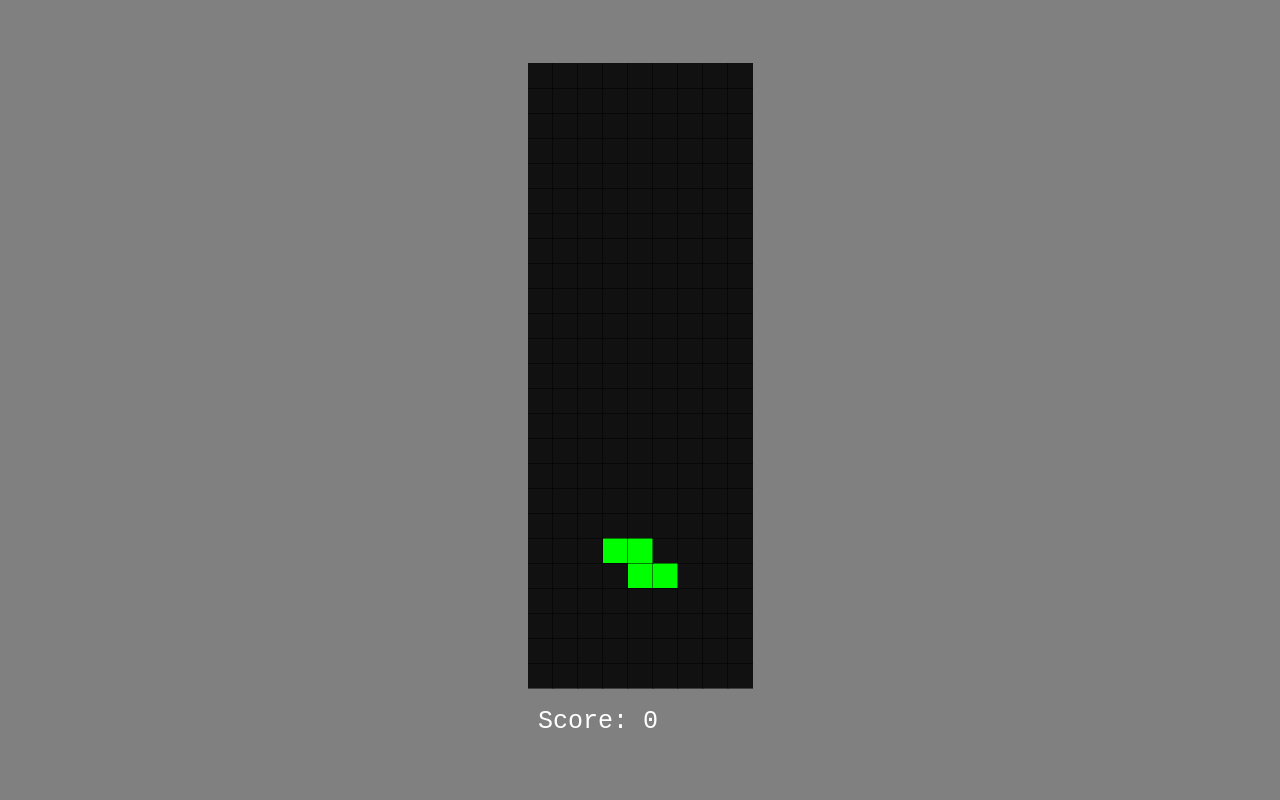
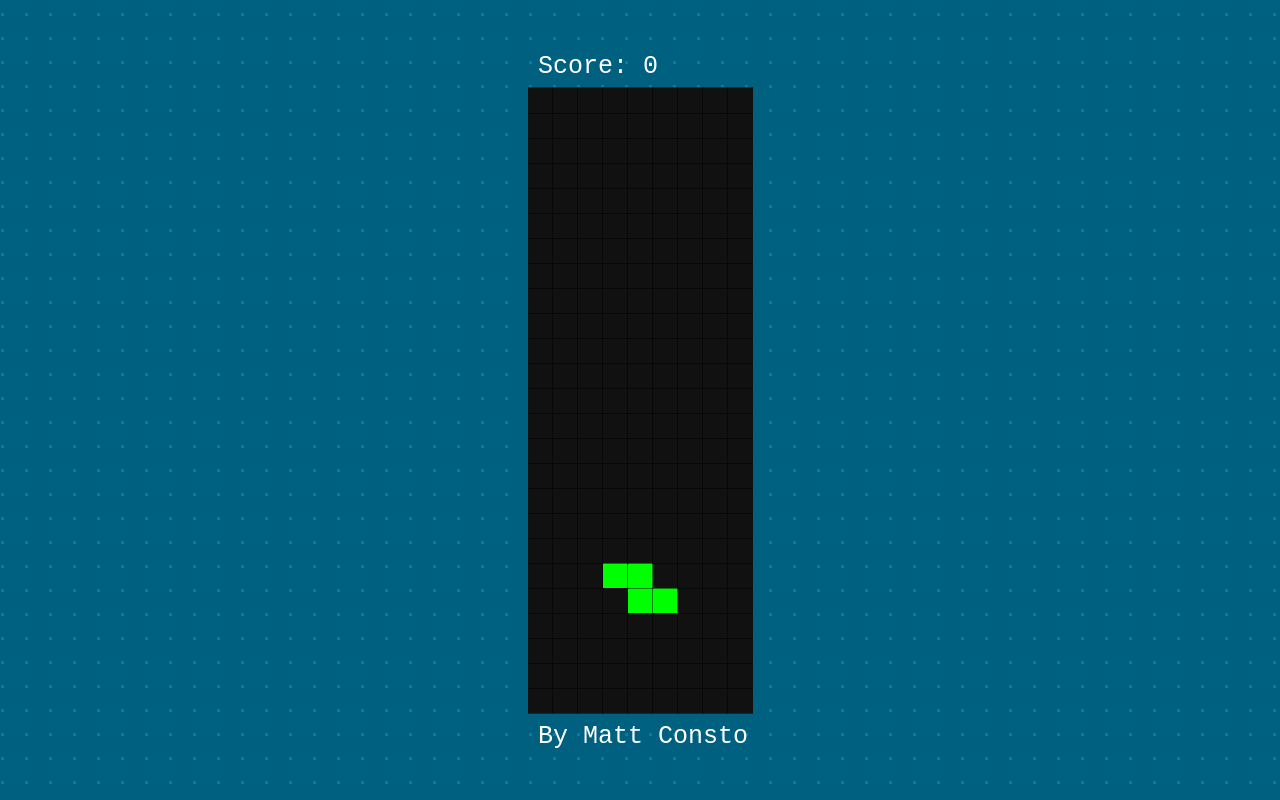
Before and after one commit to mattconsto/tetris, a plain HTML site: page index.html in a window 1280 px wide. Drawn offline with Linux system fonts and the light colour scheme.

Commit message:
Add files via upload

```diff
--- a/index.html
+++ b/index.html
@@ -3,7 +3,12 @@
 	<head>
 		<title>Tetris</title>
 		<style>
-			body {background: grey;}
+			body {
+				background: linear-gradient(90deg, #006080 1.325rem, transparent 1%) center,
+				            linear-gradient(#006080 1.325rem, transparent 1%) center,
+				            #007ea8;
+				background-size: 1.5rem 1.5rem;
+			}
 			#canvas {
 				position: absolute;
 				margin: auto;
@@ -72,7 +77,7 @@
 			var canvas = document.getElementById("canvas");
 			canvas.context = canvas.getContext("2d");
 			canvas.width = dimensions.width * dimensions.scale;
-			canvas.height = dimensions.height * dimensions.scale + 50;
+			canvas.height = dimensions.height * dimensions.scale + 80;
 
 			newshape();
 
@@ -184,14 +189,15 @@
 				for(var y = 0; y < dimensions.height; y++) {
 					for(var x = 0; x < dimensions.width; x++) {
 						canvas.context.fillStyle = pallete[(alive[y][x] != 0 ? alive : dead)[y][x]];
-						canvas.context.strokeRect(x * dimensions.scale, (dimensions.height - 1) * dimensions.scale - y * dimensions.scale, dimensions.scale, dimensions.scale);
-						canvas.context.fillRect(x * dimensions.scale, (dimensions.height - 1) * dimensions.scale - y * dimensions.scale, dimensions.scale, dimensions.scale);
+						canvas.context.strokeRect(x * dimensions.scale, (dimensions.height - 1) * dimensions.scale - y * dimensions.scale + 40, dimensions.scale, dimensions.scale);
+						canvas.context.fillRect(x * dimensions.scale, (dimensions.height - 1) * dimensions.scale - y * dimensions.scale + 40, dimensions.scale, dimensions.scale);
 					}
 				}
 
 				canvas.context.fillStyle = "white";
 				canvas.context.font = "25px Courier New";
-				canvas.context.fillText("Score: " + scoreCounter, 10, dimensions.height * dimensions.scale + 40)
+				canvas.context.fillText("Score: " + scoreCounter, 10, 25);
+				canvas.context.fillText("By Matt Consto", 10, dimensions.height * dimensions.scale + 70)
 			}
 
 			var loop = function() {
```
